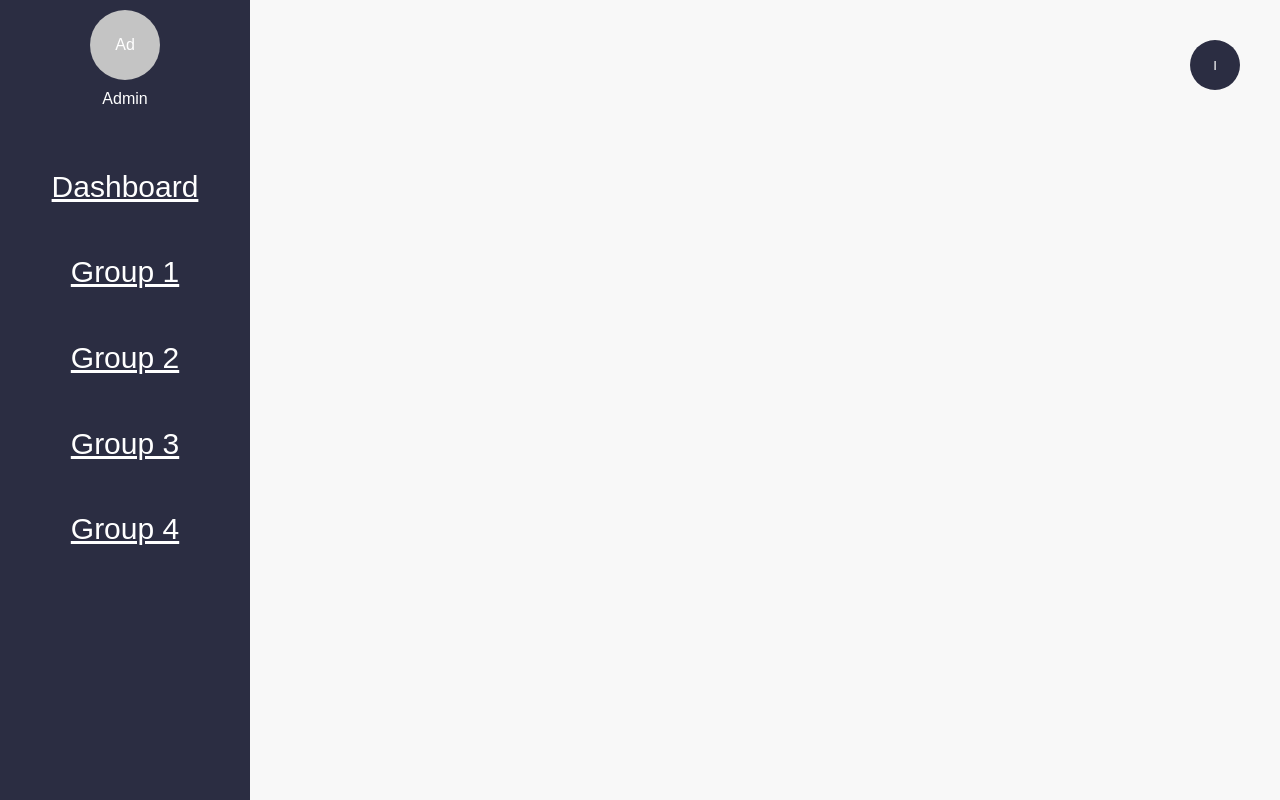
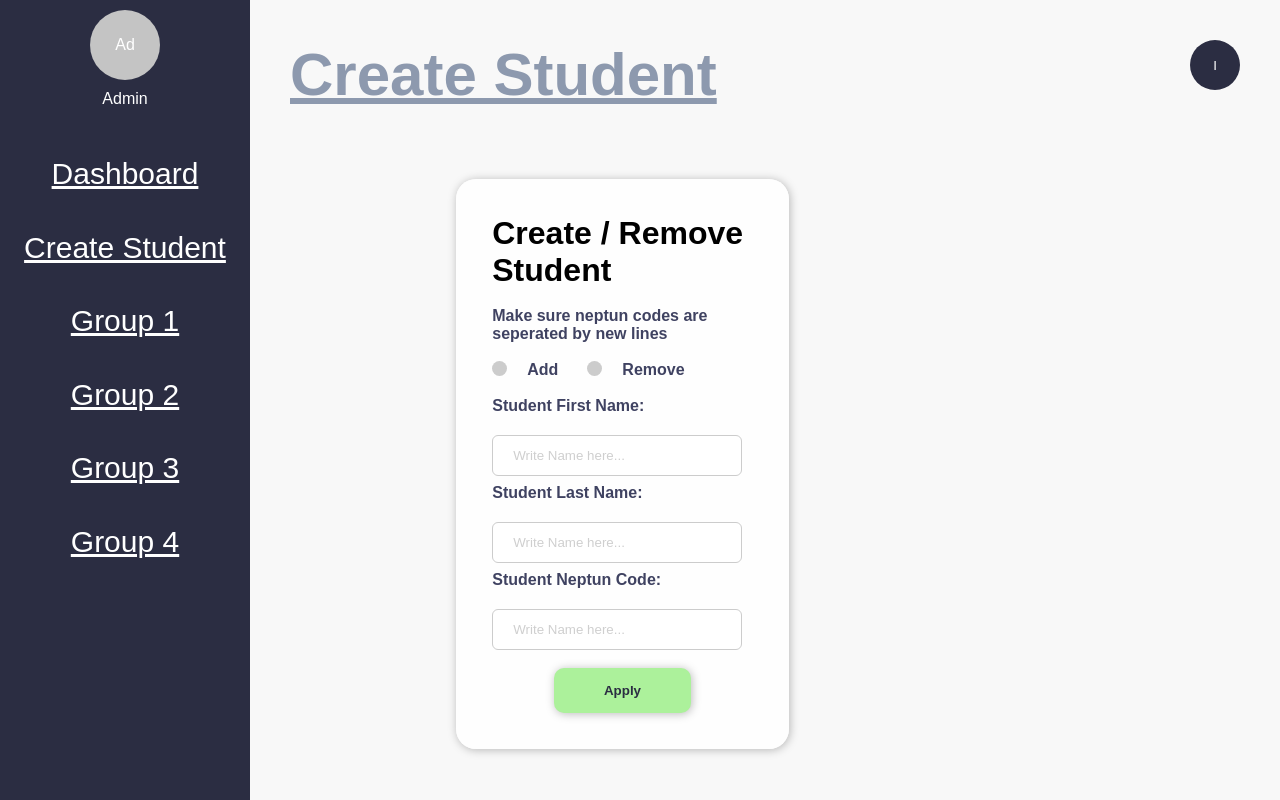
Before and after one commit to ELTE-Clean/Clean-Administration-Platform, a Next.js app in the folder frontend/: page /create_student in a window 1280 px wide. Before the commit this address had no page. Built offline with nearby package versions, Linux system fonts and the light colour scheme.

Commit message:
Rebasing...

```diff
--- /dev/null
+++ b/frontend/components/CreateStudentForm.tsx
@@ -0,0 +1,114 @@
+import RichTextEditor from "./RichTextEditor";
+// import { useState } from "react";
+import { useContext, useState } from "react";
+import { RequestType } from "../enums/requestTypes";
+import { fetchCall } from "../hooks/useFetch";
+const CreateStudentForm = (props: any) => {
+  const [studentFirstName, setStudentFirstName] = useState("");
+  const [studentLastName, setStudentLastName] = useState("");
+  const [studentNeptun, setStudentNeptun] = useState("");
+
+  let createStudentHandler = () => {
+    const users = [
+            {username: studentNeptun ,
+             firstname: studentFirstName,
+             lastname: studentLastName,
+             roles: ["student"],
+             uid: studentNeptun},
+         ]
+    console.log(studentFirstName);
+    console.log(studentLastName);
+    console.log(studentNeptun);
+    if (studentFirstName.trim() == "" || studentLastName.trim() == "" || studentNeptun.trim() == "") {
+      alert("Input cannot be empty!!");
+    } else {
+      fetchCall({
+        url: "users/create",
+        method: RequestType.POST,
+        body: {users},
+      })
+        .then((response) => {
+          const res = response.json();
+          return res;
+        })
+        .catch((error) => {
+          console.error(error);
+        });
+    }
+  };
+
+  return (
+    <div className="AddTemoveStudent-container">
+      <div className={"admin-forms-holder"}>
+        <form>
+          <div className="container">
+            <h1>Create / Remove Student</h1>
+            <br />
+            <p>Make sure neptun codes are seperated by new lines</p>
+            <br />
+            <div className="Radios-area">
+              <label className="Radio-container">
+                Add
+                <input type="radio" name="radio" />
+                <span className="checkmark"></span>
+              </label>
+              <label className="Radio-container">
+                Remove
+                <input type="radio" name="radio" />
+                <span className="checkmark"></span>
+              </label>
+            </div>
+            <br />
+
+            <br />
+            <label>Student First Name:</label>
+            <br />
+            <input
+              type="text"
+              placeholder="Write Name here..."
+              name="studentFirstName"
+              onChange={(e) => setStudentFirstName(e.target.value)}
+              required
+            />
+
+            <br />
+            <label>Student Last Name:</label>
+            <br />
+            <input
+              type="text"
+              placeholder="Write Name here..."
+              name="studentLastName"
+              onChange={(e) => setStudentLastName(e.target.value)}
+              required
+            />
+
+
+            <br />
+            <label>Student Neptun Code:</label>
+            <br />
+            <input
+              type="text"
+              placeholder="Write Name here..."
+              name="studentLastName"
+              onChange={(e) => setStudentNeptun(e.target.value)}
+              required
+            />
+
+
+            <div className="form-button">
+              <button
+                type="button"
+                className="submitBtn"
+                onClick={() => createStudentHandler()}
+              >
+                Apply
+              </button>
+            </div>
+          </div>
+        </form>
+      </div>
+    </div>
+  );
+};
+
+export default CreateStudentForm;
--- a/frontend/components/Menu.tsx
+++ b/frontend/components/Menu.tsx
@@ -74,6 +74,14 @@ const Menu = () => {
           </div>
         </Link>
 
+        <Link href="/create_student" passHref>
+          <div className="section">
+            <div className="section-name">
+              <h2>Create Student</h2>
+            </div>
+          </div>
+        </Link>
+
         {groups.map((group, idx) => (
           <Link key={idx} href={`/${group}`} passHref>
             <div className="section">
--- a/frontend/pages/[sectionName]/index.tsx
+++ b/frontend/pages/[sectionName]/index.tsx
@@ -21,7 +21,7 @@ const Section = () => {
   const router = useRouter();
   const name: string = router.query.sectionName;
   let isTeacher: Boolean = true;
-  let isAdmin: Boolean = false;
+  let isAdmin: Boolean = true;
   // const sectionDetails = sections.filter(
   //   (section: { sectionid: Number; sectionname: string; groupid: Number }) =>
   //     section["sectionname"] === name
--- /dev/null
+++ b/frontend/pages/create_student.tsx
@@ -0,0 +1,23 @@
+import type { NextPage } from "next";
+import { useState } from "react";
+import AddRemoveStudent from "../components/AddRemoveStudent";
+import EditSectionForm from "../components/EditSectionForm";
+import { useRouter } from "next/router";
+import AssignTeacher from "../components/AssignTeacher";
+import Create_Student from "../components/CreateStudentForm";
+
+const createStudent: NextPage = () => {
+  const router = useRouter();
+  let name = router.query.sectionName;
+  return (
+    <div className="section-container">
+      <div className="section-name">
+        <h1>Create Student</h1>
+      </div>
+      <Create_Student  />
+    </div>
+
+  );
+};
+
+export default createStudent;
```
Also changed, not shown: 2 other files (tests, documents, lock files or other folders).
